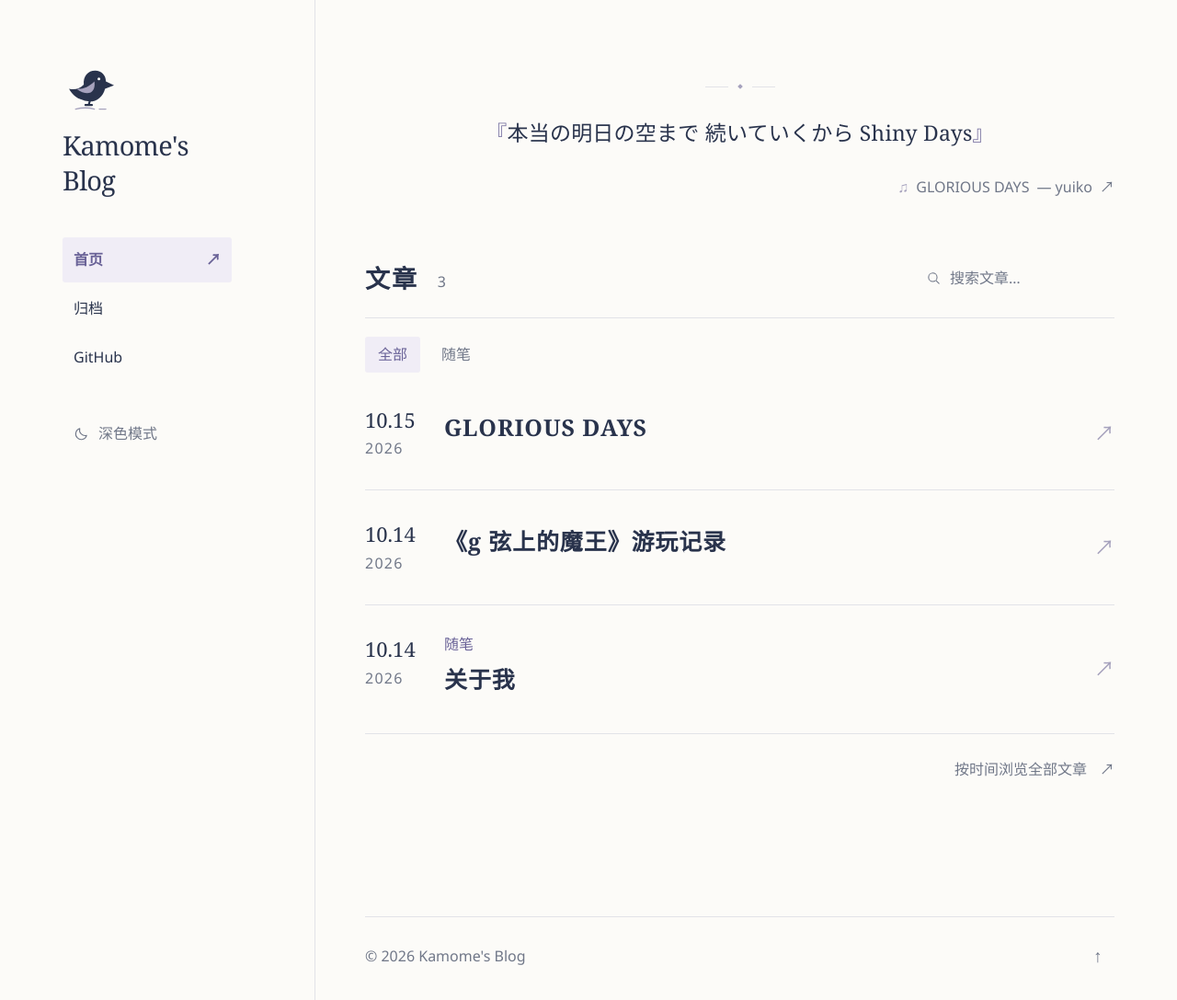
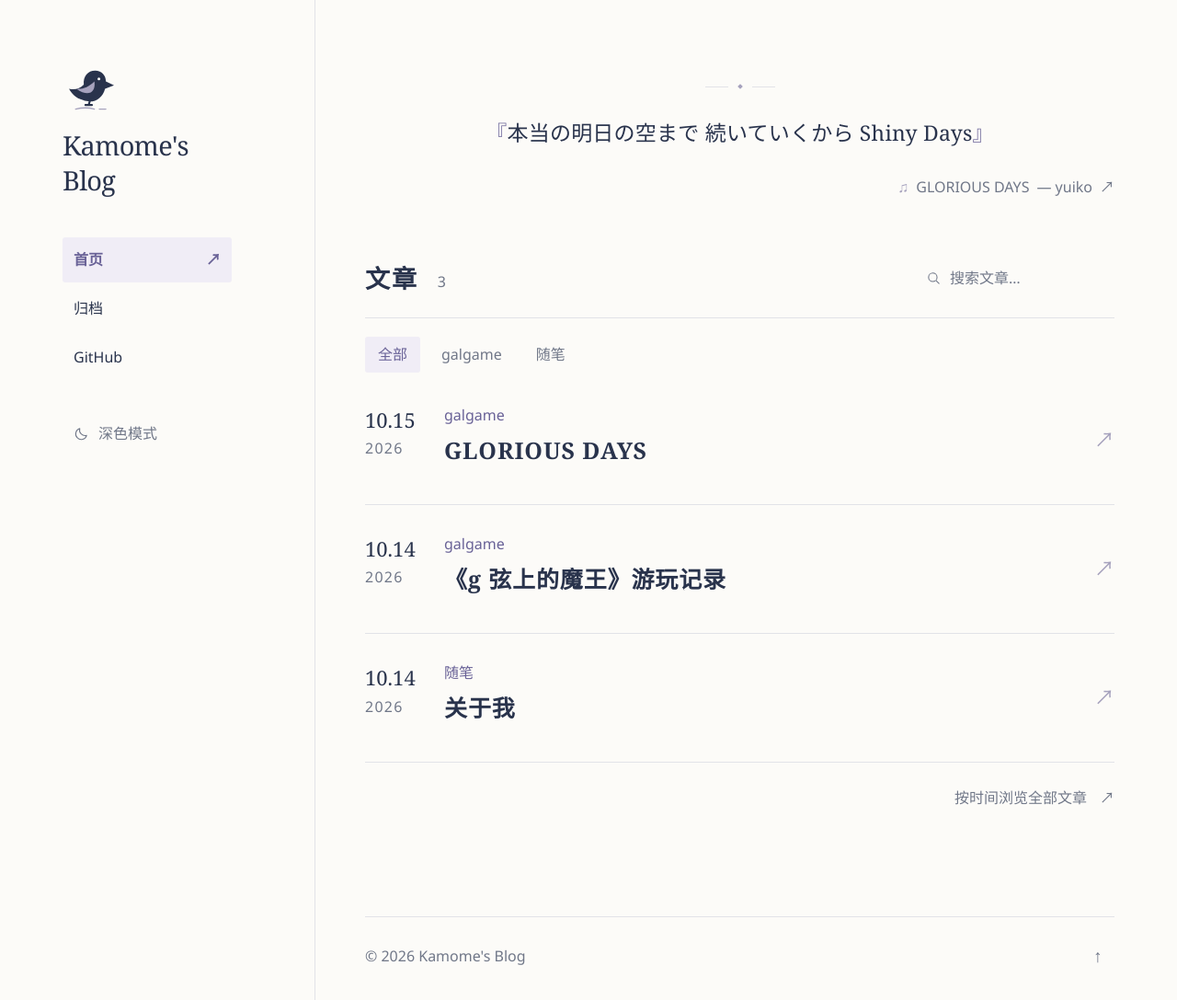
Before and after one commit to ushg8877/ushg8877.github.io, a Jekyll site: the page built from index.html, in a window 1280 px wide and 1087 px high. Shown: the whole window at 92% size. Built offline with Jekyll 4.4.1, drawn with Linux system fonts in a browser that asks for light colours.

Commit message:
Update blog from local manager

```diff
--- a/_posts/2026-10-14-gstring-maou.md
+++ b/_posts/2026-10-14-gstring-maou.md
@@ -1,7 +1,8 @@
 ---
 title: 《g 弦上的魔王》游玩记录
 date: 2026-10-14
-tags: []
+tags:
+- galgame
 published: true
 ---
 基本信息：
--- a/_posts/2026-10-15-koikake.md
+++ b/_posts/2026-10-15-koikake.md
@@ -1,7 +1,8 @@
 ---
 title: GLORIOUS DAYS
 date: 2026-10-15
-tags: []
+tags:
+- galgame
 published: true
 ---
 ......朦胧之中，我听到了微弱的脚步声。
```
